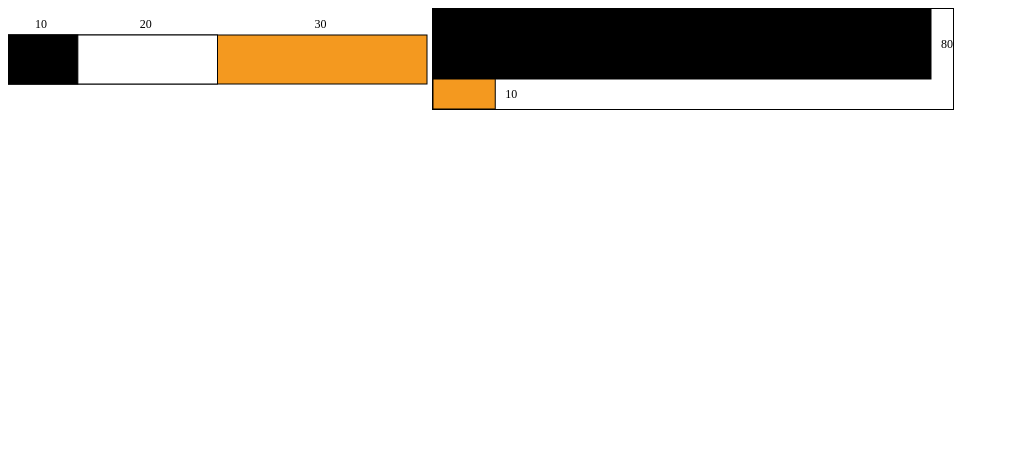
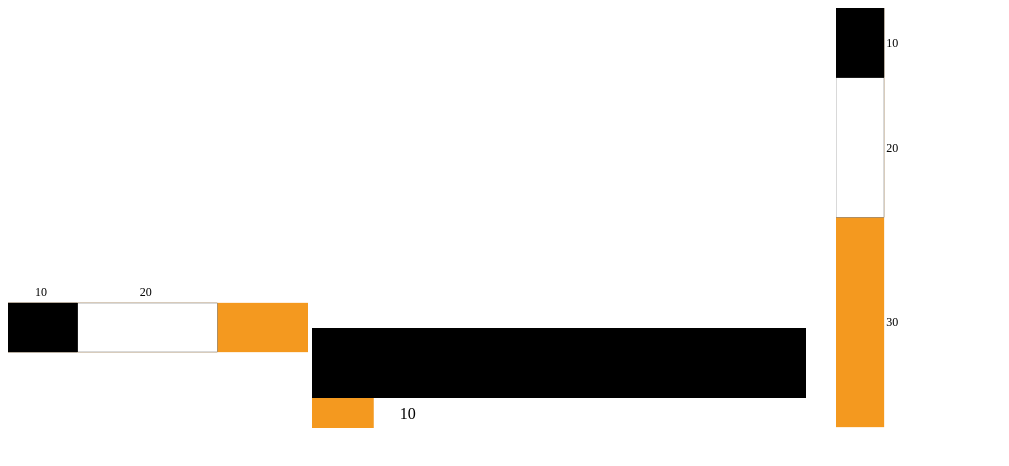
Before and after one commit to Code4SA/blacksash-cycle2-posters, a plain HTML site: page index.html in a window 1280 px wide. Shown: the whole page, without its empty margins (0-1009 px from the left). Drawn offline with Linux system fonts and the light colour scheme.

Commit message:
First bar chart done

```diff
--- a/bars.js
+++ b/bars.js
@@ -23,9 +23,6 @@ HorizontalStackedBars.prototype = {
             .domain([0, d3.sum(me.data)])
             .range([0, me.width - me.border_width]);
 
-        this.node
-            .attr("width", this.width)
-            .attr("height", this.height);
 
         var bar = this.node.selectAll("g")
             .data(this.data)
@@ -48,6 +45,60 @@ HorizontalStackedBars.prototype = {
             })
             .attr("y", -3)
             .attr("dy", "-.35em")
+            .attr("dx", ".35em")
+            .text(function(d) { return d; });
+    },
+}
+
+function VerticalStackedBars(node, data, ctx) {
+    this.node = node;
+    this.data = data;
+    this.width = ctx.width || 100;
+    this.height = ctx.height || 420;
+    this.bar_width = ctx.bar_width || 50;
+    this.border_width = ctx.border_width || 1;
+    this.class_prefix = ctx.class_prefix || "barseg";
+    this.draw();
+}
+
+VerticalStackedBars.prototype = {
+    draw : function() {
+        var me = this;
+
+        _chunk_height = function(el, i) {
+            var index = me.data.length - i;
+            var sub = me.data.slice(0, index);
+            return y(d3.sum(sub))
+        }
+
+        var y = d3.scale.linear()
+            .domain([0, d3.sum(me.data)])
+            .range([0, me.height - me.border_width]);
+
+        this.node
+            .attr("width", this.width)
+            .attr("height", this.height);
+
+        var bar = this.node.selectAll("g")
+            .data(this.data)
+            .enter()
+            .append("g")
+                .attr("class", function(el, i) {
+                    return me.class_prefix + " " + me.class_prefix + "_" + i;
+                })
+
+        bar.append("rect")
+            .attr("height", _chunk_height)
+            .attr("width", me.bar_width - me.border_width * 2);
+
+        bar.append("text")
+            .attr("y", function(d, i) {
+                var total =  d3.sum(me.data.slice(0, i + 1));
+                var left = y(d / 2 + d3.sum(me.data.slice(0, i)));
+                return left;
+            })
+            .attr("x", me.bar_width + 8)
+            .attr("dy", ".35em")
             .attr("dx", ".35em")
             .text(function(d) { return d; });
     },
--- a/index.html
+++ b/index.html
@@ -5,9 +5,11 @@
     </head>
     <body>
         <svg class="chart"></svg>
-        <svg class="chart2" style="border:solid thin black"></svg>
+        <svg class="chart2"></svg>
+        <svg class="chart3"></svg>
         <script src="d3.v3.js"></script>
         <script src="bars.js"></script>
+
         <script>
             hb = new HorizontalStackedBars(d3.select('.chart'), [10, 20, 30], {
                 width: 420,
@@ -21,6 +23,11 @@
                 flip: false
             })
 
+            vb = new VerticalStackedBars(d3.select('.chart3'), [10, 20, 30], {
+                height: 420,
+                width: 100,
+                bar_width: 50
+            })
 
         </script>
     </body>
--- a/style.css
+++ b/style.css
@@ -1,24 +1,26 @@
-text {
+.barseg text {
   fill: black;
   font: 12px 'HelveticaNeueLTStd-Lt';
   text-anchor: end;
 }
 
 .barseg rect {
-    stroke: black;
-    stroke-width: 1px;
+    stroke-width:0.3px;
 }
 
 .barseg_2 rect {
     fill: black;
+    stroke: black;
 }
 
 .barseg_1 rect {
     fill: white;
+    stroke: black;
 }
 
 .barseg_0 rect {
     fill: #F4991F;
+    stroke: #F4991F;
 }
 
 .bar_0 rect {
@@ -30,5 +32,4 @@ text {
 }
 
 .bar rect {
-    stroke: black;
 }
```
Also changed, not shown: index2.html (added, +20 -0 lines), poster.js (added, +21 -0 lines), sassa.svg.
